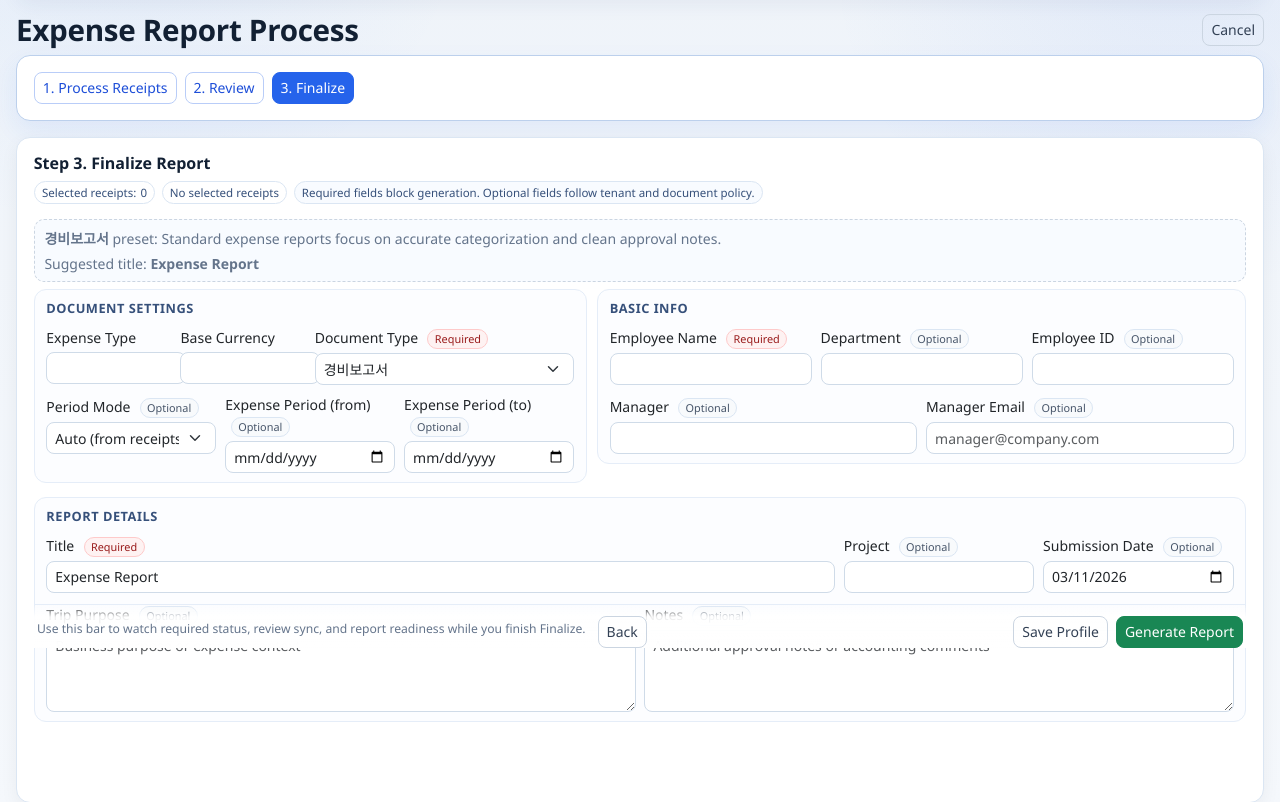
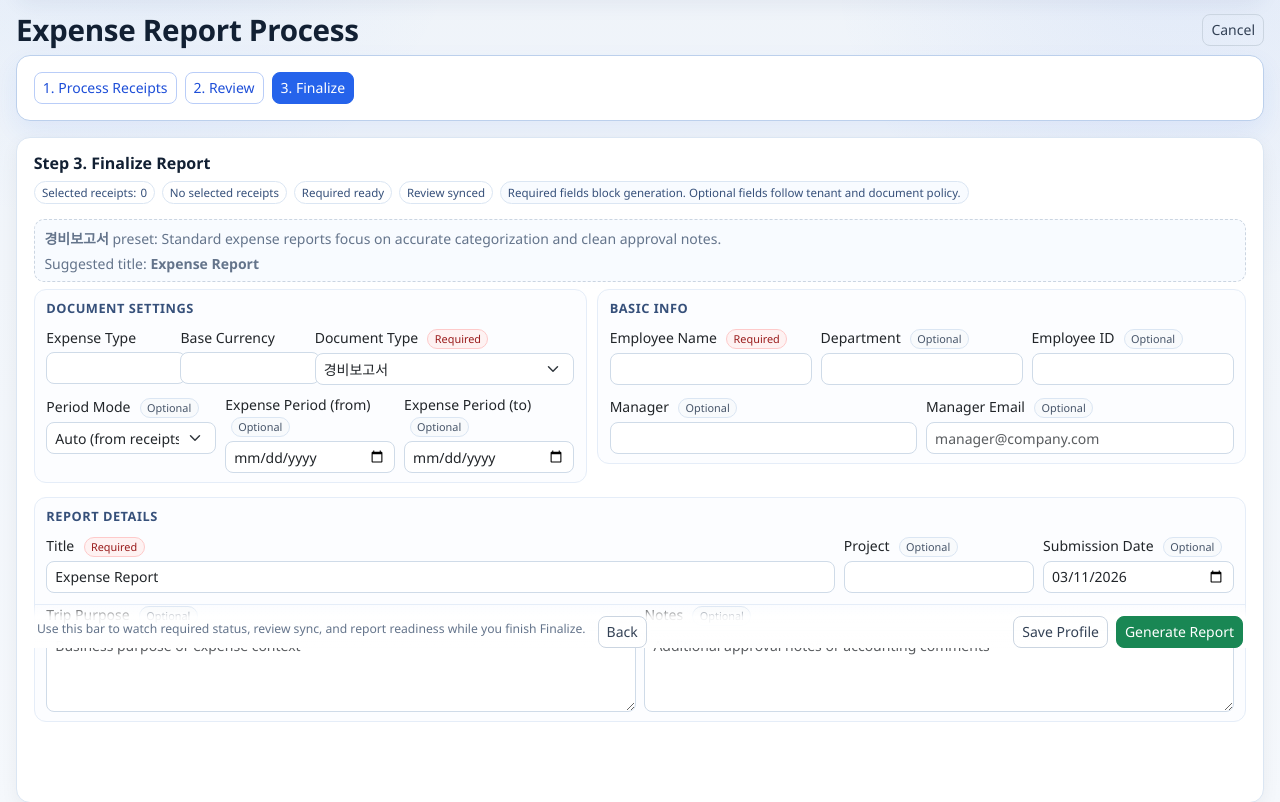
Before and after one commit to 2030Retire/EZWorks-Expense, a Flask app: page /reports/wizard/generate in a window 1280 px wide. Shown: the part 152-954 px from the top of the page. Run offline with Flask 3, Linux system fonts and the light colour scheme; the visitor is signed in with stand-in values (Sample User, id 1); data comes from the database, SQL or seed files in the repository; some libraries are stand-ins or nearby versions.

Commit message:
tighten finalize review sync cues

```diff
--- a/templates/admin.html
+++ b/templates/admin.html
@@ -2119,7 +2119,8 @@ async function loadTemplatePreview() {
     const extraDiffSheets = Math.max(effectivePreview.sheetDiffs.length - 3, 0);
     const diffSummary = effectivePreview.sheetDiffs.length
       ? `
-        <div class="d-flex flex-wrap gap-2 mt-2">
+        <div class="d-flex flex-wrap gap-2 mt-2 align-items-center">
+          <span class="small text-muted">Top changes</span>
           ${topDiffChips}
           ${extraDiffSheets ? `<span class="template-chip">+${extraDiffSheets} more sheet(s)</span>` : ``}
         </div>
--- a/templates/report_wizard_generate.html
+++ b/templates/report_wizard_generate.html
@@ -417,6 +417,8 @@
       <div class="finalize-overview-strip">
         <span class="finalize-overview-pill">Selected receipts: <span id="receiptCount" class="ms-1">0</span></span>
         <span class="finalize-overview-pill" id="progressSummary">No selected receipts</span>
+        <span class="finalize-overview-pill" id="requiredStatePill">Required ready</span>
+        <span class="finalize-overview-pill" id="reviewSyncPill">Review synced</span>
         <span class="finalize-inline-guide mb-0">Required fields block generation. Optional fields follow tenant and document policy.</span>
       </div>
       <div id="dirtyBanner" class="alert alert-warning py-2 px-3 small mb-2" style="display:none;">
@@ -651,6 +653,8 @@
       // Finalize 하단 액션 바에서도 Review 동기화, 필수 누락, 선택 건수를 한 번에 읽게 만든다.
       const wrap = document.getElementById("finalizeActionStatus");
       const meta = document.getElementById("finalizeActionMeta");
+      const requiredStatePill = document.getElementById("requiredStatePill");
+      const reviewSyncPill = document.getElementById("reviewSyncPill");
       if (!wrap || !meta) return;
       const missing = getMissingRequiredFields();
       const dirtyCount = getSelectedDirtyIds().length;
@@ -662,6 +666,12 @@
         `<span class="finalize-action-pill ${selectedCount ? "ok" : "warn"}">Receipts ${selectedCount ? `${selectedCount} selected` : "none"}</span>`,
         `<span class="finalize-action-pill ${summary.datedCount ? "ok" : "warn"}">Period ${summary.datedCount ? summary.periodText : "waiting"}</span>`
       ].join("");
+      if (requiredStatePill) {
+        requiredStatePill.textContent = missing.length ? `Required ${missing.length} missing` : "Required ready";
+      }
+      if (reviewSyncPill) {
+        reviewSyncPill.textContent = dirtyCount ? `Review ${dirtyCount} unsaved` : "Review synced";
+      }
       // 상단 카드가 상세 요약을 담당하므로, 하단 액션 바는 지금 막히는 이유나 바로 가능한 행동만 짧게 안내한다.
       if (missing.length) {
         meta.textContent = `Generate is blocked until the missing required fields are filled. Next missing: ${missing[0].label}.`;
--- a/templates/report_wizard_review.html
+++ b/templates/report_wizard_review.html
@@ -884,7 +884,7 @@
         // Review와 Finalize가 같은 언어를 쓰도록, Step 3 준비 상태를 remaining/ready 기준으로 맞춘다.
         kpiHint.textContent = pending.length
           ? `Open Step 3 · ${pending.length} remaining · first focus: ${labelMap[firstPending] || firstPending}`
-          : "Step 3 looks ready";
+          : "Step 3 looks ready · open to confirm";
       }
       renderReviewActionStatus({ finalizePending: pending.length });
       el.innerHTML = `
```
Also changed, not shown: docs/product/expense_processor_major_notes.md (+2 -0 lines).
